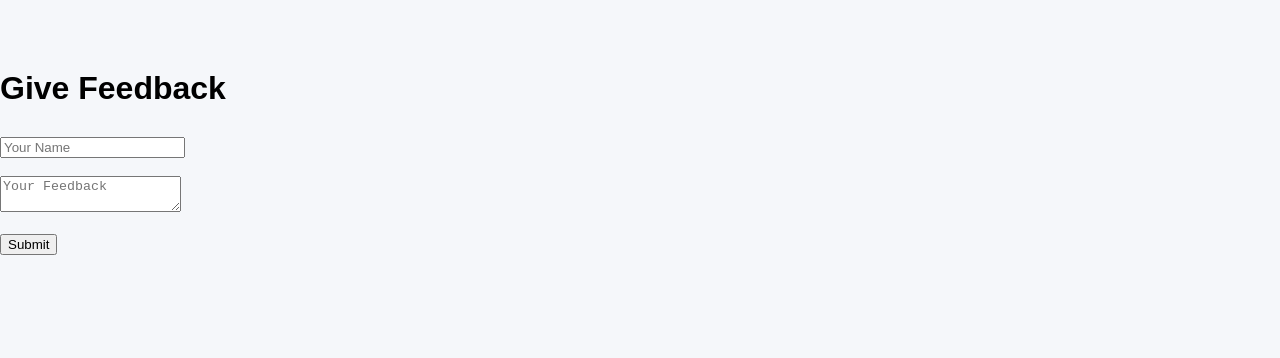
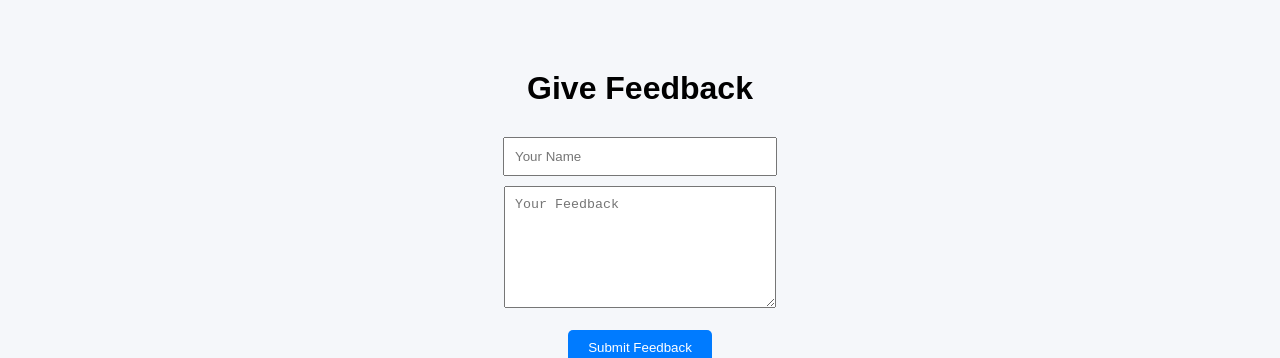
Before and after one commit to varshu9646/travel-website, a React (Create React App) app in the folder frontend/: page / in a window 1280 px wide. Shown: the part 1024-1382 px from the top of the page. Before the commit the page ends 1279 px from the top, so only its background shows below. Built offline with nearby package versions, Linux system fonts and the light colour scheme; no server answers.

Commit message:
Added submit button and logic

```diff
--- a/frontend/src/FeedbackForm.js
+++ b/frontend/src/FeedbackForm.js
@@ -1,6 +1,6 @@
-import { useState } from "react";
-import { db } from "./firebase";
-import { collection, addDoc, serverTimestamp } from "firebase/firestore";
+import React, { useState } from 'react';
+import { db } from './firebase';
+import { collection, addDoc } from "firebase/firestore";
 
 function FeedbackForm() {
   const [name, setName] = useState("");
@@ -8,26 +8,25 @@ function FeedbackForm() {
 
   const handleSubmit = async (e) => {
     e.preventDefault();
-
     try {
-      await addDoc(collection(db, "feedbacks"), {
-        name,
-        message,
-        createdAt: serverTimestamp()
+      // This part sends the data to your Firebase Firestore
+      await addDoc(collection(db, "messages"), {
+        name: name,
+        feedback: message,
+        timestamp: new Date()
       });
-
-      alert("Feedback submitted 😄");
+      alert("Feedback submitted successfully!");
       setName("");
       setMessage("");
     } catch (error) {
-      console.error("Error:", error);
+      console.error("Error adding document: ", error);
+      alert("Error submitting feedback. Check your Firebase Rules.");
     }
   };
 
   return (
-    <div style={{ marginTop: "40px" }}>
+    <div style={{ marginTop: "40px", textAlign: "center" }}>
       <h2>Give Feedback</h2>
-
       <form onSubmit={handleSubmit}>
         <input
           type="text"
@@ -35,20 +34,27 @@ function FeedbackForm() {
           value={name}
           onChange={(e) => setName(e.target.value)}
           required
+          style={{ padding: "10px", width: "250px", marginBottom: "10px" }}
         />
-
-        <br /><br />
-
+        <br />
         <textarea
           placeholder="Your Feedback"
           value={message}
           onChange={(e) => setMessage(e.target.value)}
           required
+          style={{ padding: "10px", width: "250px", height: "100px" }}
         />
-
         <br /><br />
-
-        <button type="submit">Submit</button>
+        <button type="submit" style={{
+          padding: '10px 20px',
+          backgroundColor: '#007bff',
+          color: 'white',
+          border: 'none',
+          borderRadius: '5px',
+          cursor: 'pointer'
+        }}>
+          Submit Feedback
+        </button>
       </form>
     </div>
   );
```
